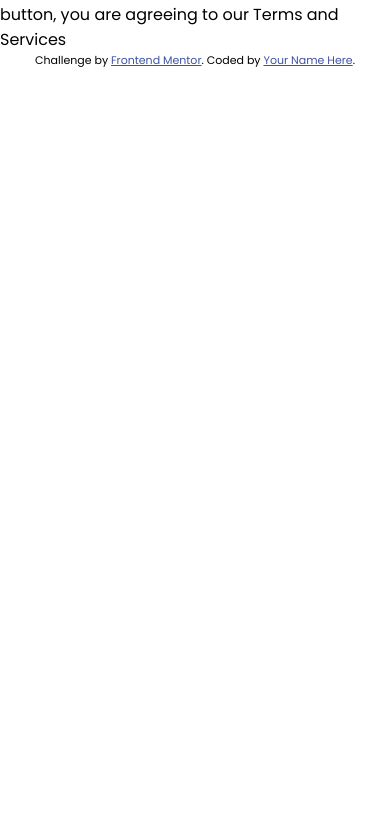
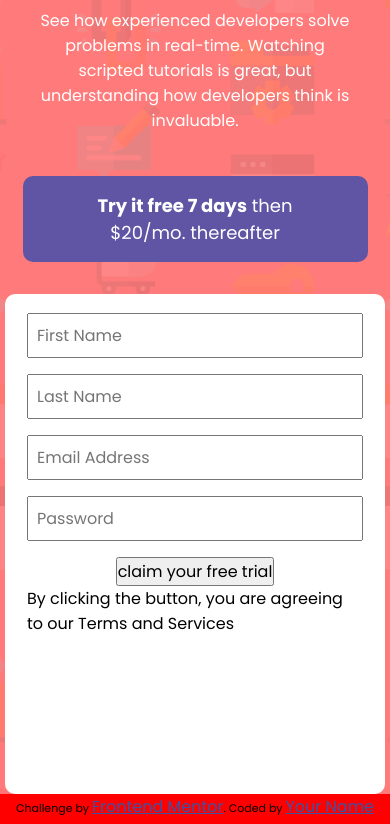
Before and after one commit to sreehariv-code/intro-component-with-signup-form, a plain HTML site: page index.html in a window 390 px wide. Shown: the part 173-997 px from the top of the page. Before the commit the page ends 844 px from the top, so only its background shows below. Drawn offline with Linux system fonts and the light colour scheme.

Commit message:
implementing mobile view

```diff
--- a/index.html
+++ b/index.html
@@ -2,17 +2,22 @@
 <html lang="en">
 
 <head>
-  <meta charset="UTF-8">
-  <meta name="viewport" content="width=device-width, initial-scale=1.0">
+  <meta charset="UTF-8" />
+  <meta name="viewport" content="width=device-width, initial-scale=1.0" />
   <!-- displays site properly based on user's device -->
 
-  <link rel="icon" type="image/png" sizes="32x32" href="./images/favicon-32x32.png">
-  <link rel="stylesheet" href="./style.css">
+  <link rel="icon" type="image/png" sizes="32x32" href="./images/favicon-32x32.png" />
+  <link rel="stylesheet" href="./style.css" />
   <script src="./script.js" defer></script>
   <title>Frontend Mentor | Intro component with sign up form</title>
 
   <!-- Feel free to remove these styles or customise in your own stylesheet 👍 -->
   <style>
+    footer {
+      max-height: 200px;
+      background: red;
+    }
+
     .attribution {
       font-size: 11px;
       text-align: center;
@@ -25,28 +30,54 @@
 </head>
 
 <body>
-
-  Learn to code by watching others
-
-  See how experienced developers solve problems in real-time. Watching scripted tutorials is great,
-  but understanding how developers think is invaluable.
-
-  Try it free 7 days then $20/mo. thereafter
-
-  First Name
-  Last Name
-  Email Address
-  Password
-
-  Claim your free trial
-
-  By clicking the button, you are agreeing to our Terms and Services
+  <div class="container">
+    <div class="header">
+      <h1>Learn to code by <br /> watching others</h1>
+      <div class="desc">
+        <p>
+          See how experienced developers solve problems in real-time. Watching
+          scripted tutorials is great, but understanding how developers think is
+          invaluable.
+        </p>
+      </div>
+    </div>
+    <div class="form-section">
+      <div class="offer-section">
+        <p><span>Try it free 7 days</span> then $20/mo. thereafter</p>
+      </div>
+      <div class="form">
+        <form action="!#">
+          <div class="input-section">
+            <input type="text" placeholder="First Name" class="f-name" />
+          </div>
+          <div class="input-section">
+            <input type="text" placeholder="Last Name" class="l-name" />
+          </div>
+          <div class="input-section">
+            <input type="email" placeholder="Email Address" class="email" />
+          </div>
+          <div class="input-section">
+            <input type="password" placeholder="Password" class="password" />
+          </div>
+          <button type="submit" class="submit-btn">
+            claim your free trial
+          </button>
+          <div class="agree-state">
+            <p>
+              By clicking the button, you are agreeing to our Terms and
+              Services
+            </p>
+          </div>
+        </form>
+      </div>
+    </div>
+  </div>
 
   <footer>
     <p class="attribution">
-      Challenge by <a rel="noopener" href="https://www.frontendmentor.io?ref=challenge" target="_blank">Frontend
-        Mentor</a>.
-      Coded by <a href="#">Your Name Here</a>.
+      Challenge by
+      <a rel="noopener" href="https://www.frontendmentor.io?ref=challenge" target="_blank">Frontend Mentor</a>. Coded by
+      <a href="#">Your Name Here</a>.
     </p>
   </footer>
 </body>
--- a/style.css
+++ b/style.css
@@ -1,7 +1,120 @@
 @import url("https://fonts.googleapis.com/css2?family=Poppins:wght@400;500;600;700&display=swap");
+:root {
+  --primary-red: hsl(0, 100%, 74%);
+  --primary-green: hsl(154, 59%, 51%);
+  --accent-blue: hsl(248, 32%, 49%);
+  --neutral-d-blue: hsl(249, 10%, 26%);
+  --neutral-g-blue: hsl(246, 25%, 77%);
+}
+
 * {
   box-sizing: border-box;
   padding: 0;
   margin: 0;
   font-family: "Poppins", sans-serif;
+  font-size: 16px;
 }
+/*
+html,
+body {
+  height: 100vh;
+} */
+
+.container {
+  min-height: 100vh;
+  /* background: red; */
+  background: url("./images/bg-intro-mobile.png") var(--primary-red);
+  background-repeat: no-repeat;
+  background-position: center;
+  background-size: cover;
+  display: flex;
+  flex-direction: column;
+}
+.header {
+  color: #fff;
+  text-align: center;
+  padding-top: 5rem;
+}
+
+.header h1 {
+  font-size: 2rem;
+  line-height: 2.3rem;
+}
+
+.desc {
+  margin-top: 1.7rem;
+  display: flex;
+  flex-direction: column;
+  justify-content: center;
+  align-items: center;
+}
+
+.desc p {
+  width: 32ch;
+}
+
+.form-section {
+  min-height: 400px;
+  width: 100%;
+  margin-top: 2.7rem;
+  /* background: blue; */
+  display: flex;
+  flex-direction: column;
+  align-items: center;
+}
+
+.offer-section {
+  background: var(--accent-blue);
+  color: #fff;
+  padding: 1rem 2rem;
+  text-align: center;
+  margin-left: 1rem;
+  margin-right: 1rem;
+  border-radius: 10px;
+  min-width: 345px;
+  display: flex;
+  /* align-items: center; */
+  justify-content: center;
+}
+
+.offer-section p {
+  text-align: center;
+  width: 21ch;
+  font-size: 18px;
+  font-weight: 400;
+}
+
+.offer-section p span {
+  font-weight: 700;
+  font-size: 18px;
+}
+
+.form {
+  margin-top: 2rem;
+  display: flex;
+  align-items: center;
+  justify-content: center;
+  margin-left: 1.4rem;
+  margin-right: 1.4rem;
+  /* align-self: center; */
+}
+
+.form form {
+  min-height: 500px;
+  min-width: 345px;
+  background: #fff;
+  display: flex;
+  flex-direction: column;
+  align-items: center;
+
+  padding: 1.2rem 1.4rem;
+  border-radius: 10px;
+}
+
+.form form .input-section {
+  margin-bottom: 1rem;
+}
+
+.form form .input-section input {
+  padding: 0.5rem;
+}
```
